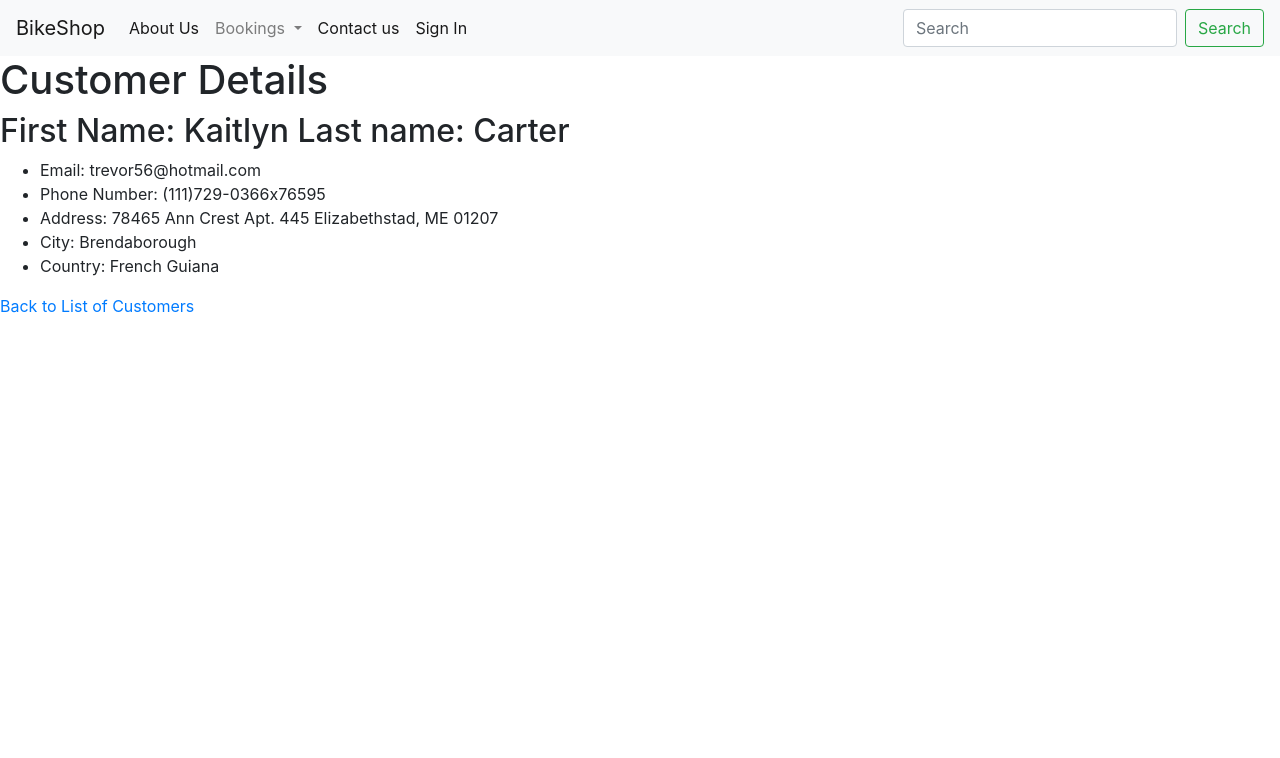
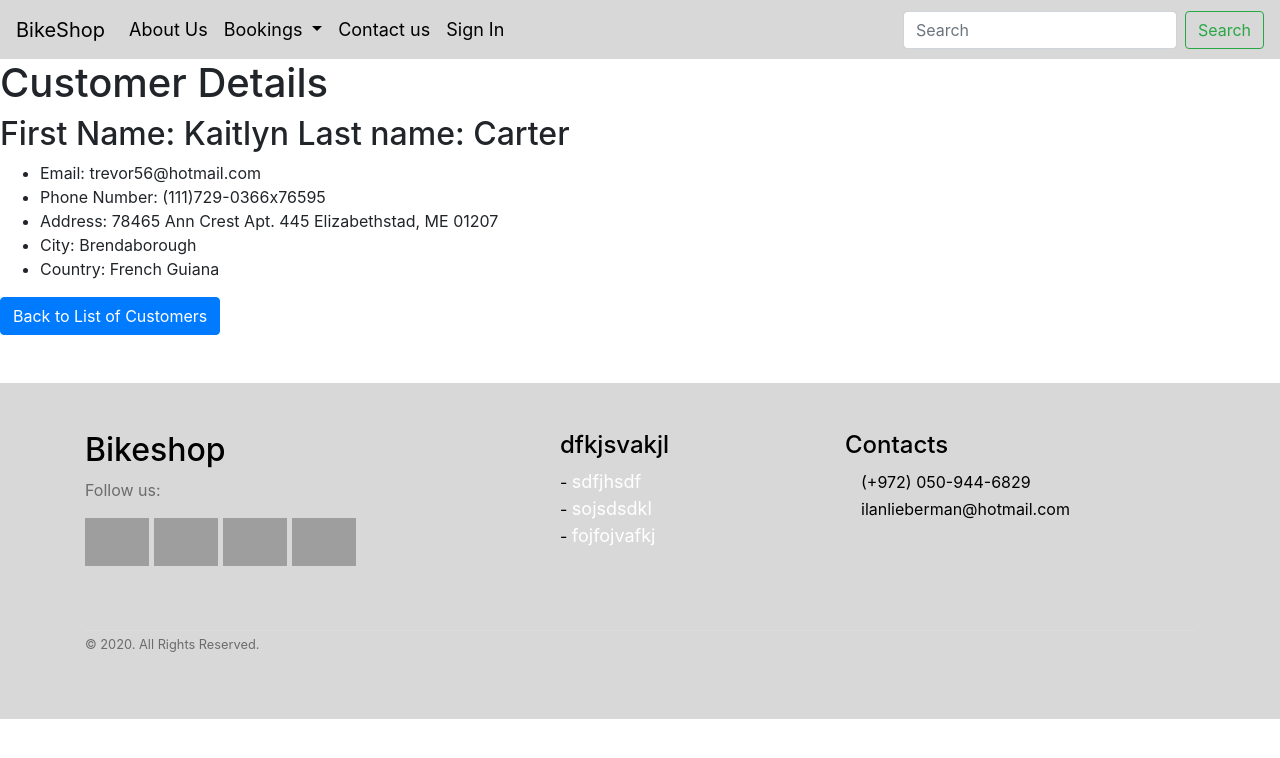
Before and after one commit to ilanhk/Rental-Website-Django_Project, a Django app: page /customer_details/1 in a window 1280 px wide. Shown: the top 758 px of the page. Run offline with Django 3.2, Linux system fonts and the light colour scheme; data comes from the database, SQL or seed files in the repository; both versions use the stored data as it was after the commit; some libraries are stand-ins or nearby versions; grey boxes are pictures that could not be loaded.

Commit message:
2nd commit

```diff
--- a/rent/templates/base.html
+++ b/rent/templates/base.html
@@ -11,8 +11,8 @@
 
 </head>
 <body>
-    <nav class="navbar navbar-expand-lg navbar-light bg-light">
-  <a class="navbar-brand" href="{% url 'home' %}">BikeShop</a>
+    <nav class="navbar navbar-expand-lg navbar-color">
+  <a class="navbar-brand nav-linktextcolor" href="{% url 'home' %}">BikeShop</a>
   <button class="navbar-toggler" type="button" data-toggle="collapse" data-target="#navbarSupportedContent" aria-controls="navbarSupportedContent" aria-expanded="false" aria-label="Toggle navigation">
     <span class="navbar-toggler-icon"></span>
   </button>
@@ -20,46 +20,46 @@
   <div class="collapse navbar-collapse" id="navbarSupportedContent">
     <ul class="navbar-nav mr-auto">
       <li class="nav-item active">
-        <a class="nav-link" href="#">About Us<span class="sr-only">(current)</span></a>
+        <a class="nav-link nav-linktextcolor" href="#">About Us<span class="sr-only">(current)</span></a>
       </li>
       <li class="nav-item dropdown">
-        <a class="nav-link dropdown-toggle" href="#" id="navbarDropdown" role="button" data-toggle="dropdown" aria-haspopup="true" aria-expanded="false">
+        <a class="nav-link dropdown-toggle nav-linktextcolor" href="#" id="navbarDropdown" role="button" data-toggle="dropdown" aria-haspopup="true" aria-expanded="false">
           {% if request.user.is_staff %}
             Our Lists
             </a>
 
                 <div class="dropdown-menu" aria-labelledby="navbarDropdown">
-                  <a class="dropdown-item" href="{% url 'customers' %}">List of Customers</a>
-                  <a class="dropdown-item" href="{% url 'vehicles' %}">List of Vehicles</a>
+                  <a class="dropdown-item nav-linktextcolor" href="{% url 'customers' %}">List of Customers</a>
+                  <a class="dropdown-item nav-linktextcolor" href="{% url 'vehicles' %}">List of Vehicles</a>
                   <div class="dropdown-divider"></div>
-                  <a class="dropdown-item" href="{% url 'rentals' %}">List of Bookings</a>
+                  <a class="dropdown-item nav-linktextcolor" href="{% url 'rentals' %}">List of Bookings</a>
                 </div>
                 <li class="nav-item active">
-                    <a class="nav-link" href="#">Sales Stastics <span class="sr-only">(current)</span></a>
+                    <a class="nav-link nav-linktextcolor" href="#">Sales Stastics <span class="sr-only">(current)</span></a>
               </li>
           {% else %}
             Bookings
             </a>
-               <div class="dropdown-menu" aria-labelledby="navbarDropdown"><a class="dropdown-item" href="{% url 'book_rental' %}">Make a New Booking</a>
-                    <a class="dropdown-item" href="#">Your Bookings</a>
+               <div class="dropdown-menu nav-linktextcolor" aria-labelledby="navbarDropdown"><a class="dropdown-item" href="{% url 'book_rental' %}">Make a New Booking</a>
+                    <a class="dropdown-item nav-linktextcolor" href="#">Your Bookings</a>
                   <div class="dropdown-divider"></div>
-                    <a class="dropdown-item" href="#">Your Profile</a>
+                    <a class="dropdown-item nav-linktextcolor" href="#">Your Profile</a>
                 </div>
           {% endif %}
       </li>
       <li class="nav-item active">
-        <a class="nav-link" href="#">Contact us<span class="sr-only">(current)</span></a>
+        <a class="nav-link nav-linktextcolor" href="#">Contact us<span class="sr-only">(current)</span></a>
       </li>
       {% if user.is_authenticated %}
-          <li class="nav-item active">
+          <li class="nav-item active nav-linktextcolor">
               <p>Hi {{ user.username }}!</p>
           </li>
           <li class="nav-item active">
-            <a class="nav-link" href="{% url 'logout' %}">logout<span class="sr-only">(current)</span></a>
+            <a class="nav-link nav-linktextcolor" href="{% url 'logout' %}">logout<span class="sr-only">(current)</span></a>
           </li>
       {% else %}
             <li class="nav-item active">
-              <a class="nav-link" href="{% url 'login' %}">Sign In<span class="sr-only">(current)</span></a>
+              <a class="nav-link nav-linktextcolor" href="{% url 'login' %}">Sign In<span class="sr-only">(current)</span></a>
             </li>
       {% endif %}
     </ul>
@@ -74,5 +74,123 @@
 <!--        <h1>This is base</h1>-->
     {% endblock%}
 
+<div class="mt-5 pt-5 pb-5 footer">
+<div class="container">
+  <div class="row">
+    <div class="col-lg-5 col-xs-12 about-company">
+      <h2>Bikeshop</h2>
+      <p class="pr-5 text-black-50">Follow us: </p>
+      <p>
+          <a href="https://www.facebook.com/ilan.lieberman.3">
+            <img class="logo" src="https://cdn1.iconfinder.com/data/icons/logotypes/32/circle-facebook_-512.png">
+          </a>
+          <a href="https://www.linkedin.com/in/ilan-lieberman-9a1043132/">
+            <img class="logo" src="https://cdn0.iconfinder.com/data/icons/shift-free/32/Linkedin-512.png">
+          </a>
+          <a href="https://www.instagram.com/ilan.lieberman.3/">
+            <img class="logo" src="https://cdn3.iconfinder.com/data/icons/capsocial-round/500/instagram-512.png">
+          </a>
+          <a href="https://github.com/ilanhk">
+            <img class="logo" src="https://cdn2.iconfinder.com/data/icons/social-icons-33/128/Github-512.png">
+          </a>
+      </p>
+    </div>
+    <div class="col-lg-3 col-xs-12 links">
+      <h4 class="mt-lg-0 mt-sm-3 ">dfkjsvakjl</h4>
+        <ul class="m-0 p-0">
+          <li>- <a class="footlink" href="#">sdfjhsdf</a></li>
+          <li>- <a class="footlink" href="#">sojsdsdkl</a></li>
+          <li>- <a class="footlink" href="#">fojfojvafkj</a></li>
+        </ul>
+    </div>
+    <div class="col-lg-4 col-xs-12 location">
+      <h4 class="mt-lg-0 mt-sm-4">Contacts</h4>
+      <p class="mb-0"><i class="fa fa-phone mr-3"></i>(+972) 050-944-6829</p>
+      <p><i class="fa fa-envelope-o mr-3"></i>ilanlieberman@hotmail.com</p>
+    </div>
+  </div>
+  <div class="row mt-5">
+    <div class="col copyright">
+      <p class=""><small class="text-black-50">© 2020. All Rights Reserved.</small></p>
+    </div>
+  </div>
+</div>
+</div>
+
+
+
+
+
+  <style>
+      .footer{
+  background: #d8d8d8;
+  color:black;
+
+
+
+
+
+
+  .links{
+    ul {list-style-type: none;}
+    li a{
+      color: white;
+      transition: color .2s;
+      &:hover{
+        text-decoration:none;
+        color:#4180CB;
+        }
+    }
+  }
+  .about-company{
+    i{font-size: 25px;}
+    a{
+      color:white;
+      transition: color .2s;
+      &:hover{color:#4180CB}
+    }
+  }
+  .location{
+    i{font-size: 18px;}
+  }
+  .copyright p{border-top:1px solid rgba(255,255,255,.1);}
+
+}
+
+.logo
+{
+  height: 6vh;
+}
+
+/* Add a hover effect if you want */
+.logo:hover {
+  opacity: 0.7;
+}
+
+ a{
+   font-size: 18px;
+   color: white;
+  }
+
+ .footlink{
+ color: black;
+ }
+
+
+
+ .navbar-color{
+  background: #d8d8d8;
+  color: black;
+  }
+
+.nav-linktextcolor{
+color: black;
+  }
+
+
+
+
+  </style>
+
 </body>
 </html>
--- a/rent/templates/customer_details.html
+++ b/rent/templates/customer_details.html
@@ -19,6 +19,6 @@
 </ul>
 
 
-<a href="{% url 'customers' %}"> Back to List of Customers</a>
+<a class="btn btn-primary" href="{% url 'customers' %}"> Back to List of Customers</a>
 
 {% endblock %}
--- a/rent/templates/rentalbooking_details.html
+++ b/rent/templates/rentalbooking_details.html
@@ -15,7 +15,7 @@
 </ul>
 
 
-<a href="{% url 'rentals' %}"> Back to List of Customers</a>
+<a class="btn btn-primary" href="{% url 'rentals' %}"> Back to List of Customers</a>
 
 {% endblock %}
 
--- a/rent/templates/vehicle_details.html
+++ b/rent/templates/vehicle_details.html
@@ -17,6 +17,10 @@
 </ul>
 
 
-<a href="{% url 'vehicles' %}"> Back to List of Vehicles</a>
+<a class="btn btn-primary" href="{% url 'vehicles' %}"> Back to List of Vehicles</a>
 
+
+<style>
+
+</style>
 {% endblock %}
```
Also changed, not shown: rent/templates/customers.html (+7 -1 lines), rent/templates/home.html (+35 -8 lines), rent/templates/index.html (+29 -4 lines), rent/templates/rentals.html (+6 -2 lines), rent/templates/vehicles.html (+6 -2 lines), db.sqlite3.
